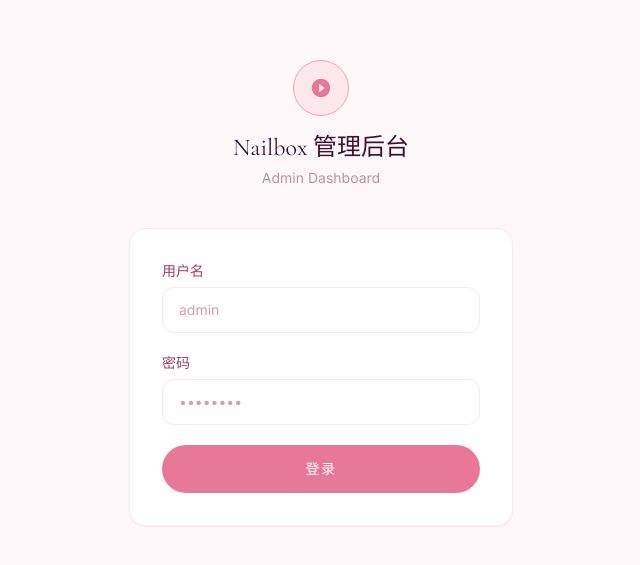
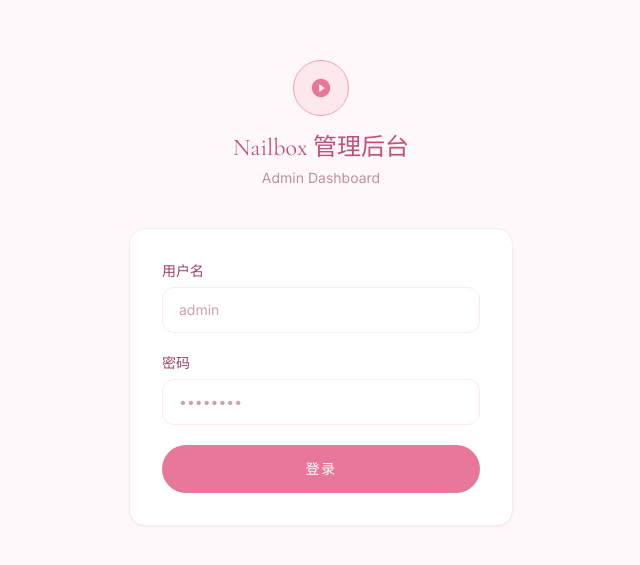
Before and after one commit to yzhou183/nailbox11, a React (Vite) app: page /admin/login in a window 1280 px wide. Shown: the part 107-672 px from the top of the page, without its empty margins (319-959 px from the left). Built offline with nearby package versions, Linux system fonts and the light colour scheme.

Commit message:
Change admin login page text to pink

```diff
--- a/src/pages/AdminLogin.tsx
+++ b/src/pages/AdminLogin.tsx
@@ -44,7 +44,7 @@
               <path d="M12 2C6.48 2 2 6.48 2 12s4.48 10 10 10 10-4.48 10-10S17.52 2 12 2zm-2 14.5v-9l6 4.5-6 4.5z" fill="#e8789a"/>
             </svg>
           </div>
-          <h1 className="font-serif text-2xl text-[#3d1230] mb-1">Nailbox 管理后台</h1>
+          <h1 className="font-serif text-2xl text-[#c0507a] mb-1">Nailbox 管理后台</h1>
           <p className="text-sm text-[#c090a0]">Admin Dashboard</p>
         </div>
 
@@ -58,7 +58,7 @@
               placeholder="admin"
               required
               autoComplete="username"
-              className="w-full px-4 py-3 rounded-xl border border-[#fce8ed] bg-white text-sm text-[#3d1230] placeholder-[#d0a0b0] outline-none focus:border-[#e8789a] focus:ring-2 focus:ring-[#e8789a]/10 transition-all"
+              className="w-full px-4 py-3 rounded-xl border border-[#fce8ed] bg-white text-sm text-[#c0507a] placeholder-[#d0a0b0] outline-none focus:border-[#e8789a] focus:ring-2 focus:ring-[#e8789a]/10 transition-all"
             />
           </div>
           <div>
@@ -70,7 +70,7 @@
               placeholder="••••••••"
               required
               autoComplete="current-password"
-              className="w-full px-4 py-3 rounded-xl border border-[#fce8ed] bg-white text-sm text-[#3d1230] placeholder-[#d0a0b0] outline-none focus:border-[#e8789a] focus:ring-2 focus:ring-[#e8789a]/10 transition-all"
+              className="w-full px-4 py-3 rounded-xl border border-[#fce8ed] bg-white text-sm text-[#c0507a] placeholder-[#d0a0b0] outline-none focus:border-[#e8789a] focus:ring-2 focus:ring-[#e8789a]/10 transition-all"
             />
           </div>
 
```
